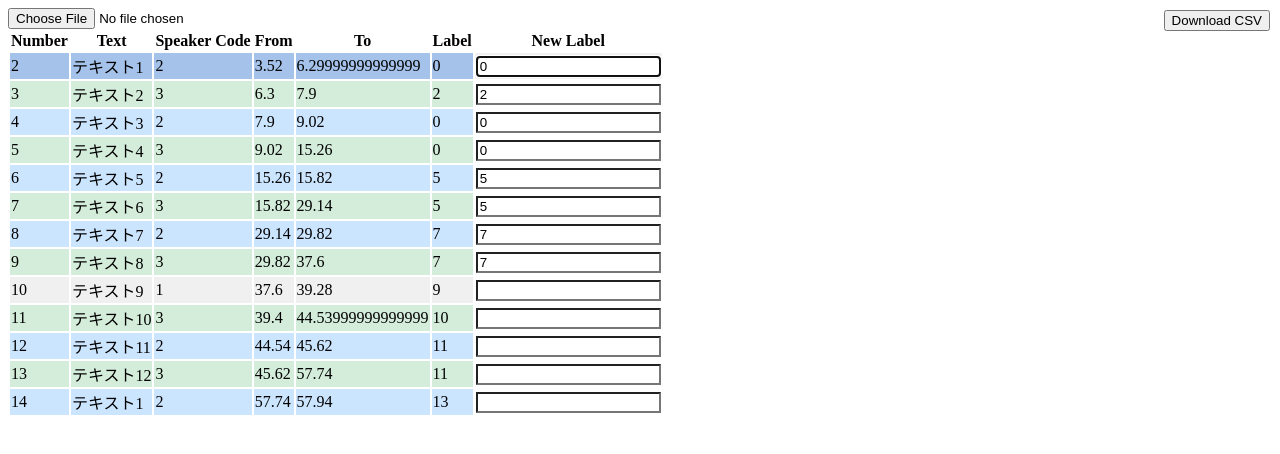
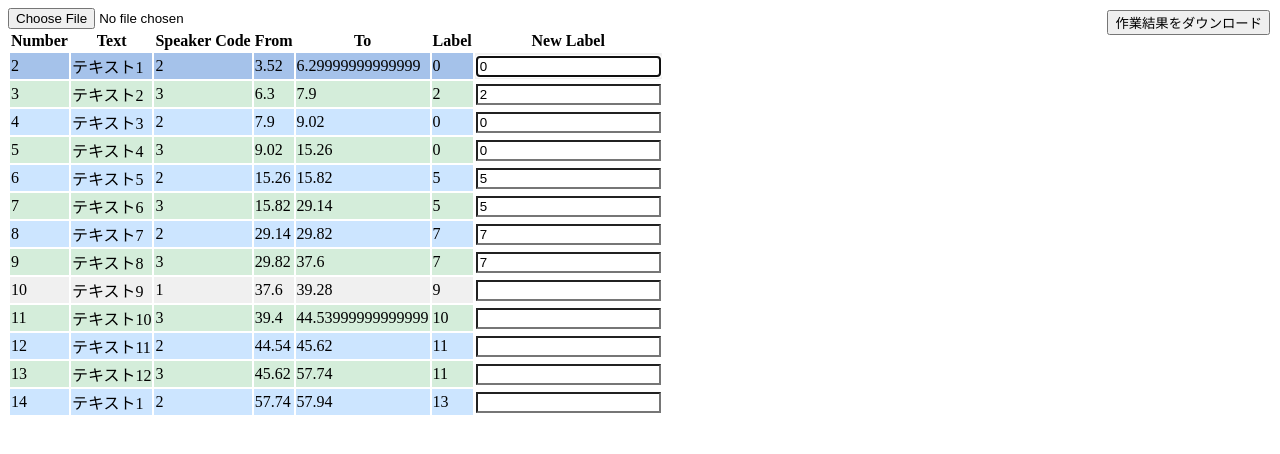
Before and after one commit to lydiassssz/annotation-tool, a Next.js app: page / in a window 1280 px wide. Shown: the top 454 px of the page. Built offline with nearby package versions, Linux system fonts and the light colour scheme.

Commit message:
csvダウンロードボタンの記述内容の変更

```diff
--- a/src/app/CSVDownloader.tsx
+++ b/src/app/CSVDownloader.tsx
@@ -62,7 +62,7 @@ export const CSVDownloader: React.FC<CSVDownloaderProps> = ({
 }) => {
   return (
     <button onClick={() => downloadCSV(data, filename)} style={style}>
-      Download CSV
+      作業結果をダウンロード
     </button>
   )
 }
```
